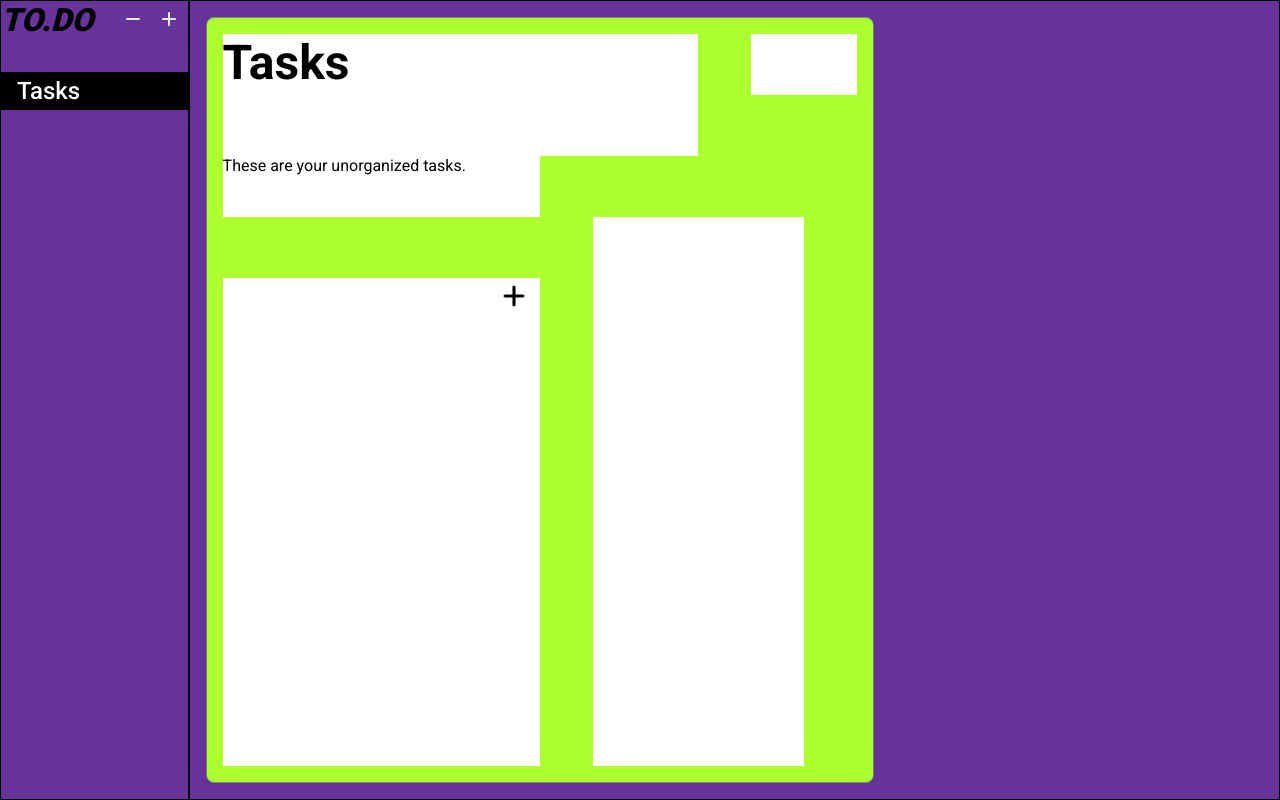
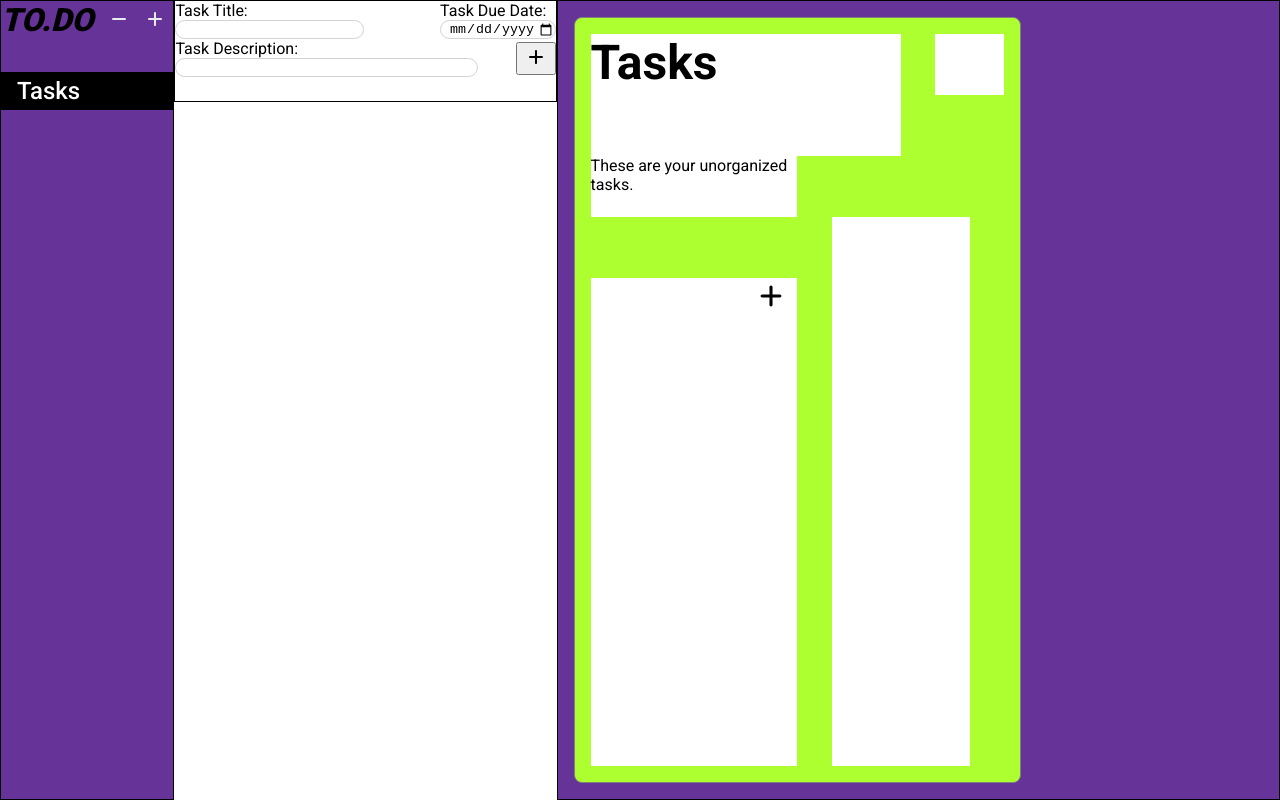
Before and after one commit to lvingonzales/To.do, a website built with webpack: page src/template.html in a window 1280 px wide. Built offline with nearby package versions, Linux system fonts and the light colour scheme.

Commit message:
testing new task form entry method

```diff
--- a/src/project-page.js
+++ b/src/project-page.js
@@ -141,7 +141,8 @@ class TaskCheckListTab {
 
         let titleLabel = document.createElement ('label');
         titleLabel.setAttribute ("for", "task-title");
-        titleLabel.textContent = this.task.title;
+        titleLabel.setAttribute ('contenteditable', "");
+        titleLabel.textContent = "New Task";
         element.append (titleLabel);
     }
 }
--- a/src/style-main.css
+++ b/src/style-main.css
@@ -57,3 +57,43 @@
 .project-notes {
     grid-area: 4 / 8 / 13 / 12;
 }
+
+#new-task-form {
+    height: 100px;
+    border: 1px solid;
+    width: 600px;
+}
+
+.form-fields {
+    display: grid;
+    grid-template-columns: repeat(6, 1fr);
+    grid-template-rows: repeat(2, 1fr);
+    align-items: center;
+}
+
+.form-fields > * {
+    display: flex;
+    flex-direction: column;
+}
+
+.form-fields > div > input{
+    border: 1px solid lightgray;
+    border-radius: 1rem;
+    padding-left: 0.5rem;
+}
+
+#form-title {
+    grid-area: 1 / 1 / 2 / 2;
+}
+
+#form-desc {
+    grid-area: 2 / 1 / 3 / 5;
+}
+
+#form-date {
+    grid-area: 1 / 4 / 2 / 7;
+}
+
+#form-submit {
+    grid-area: 2 / 6 / 3 / 7;
+}
--- a/src/template.html
+++ b/src/template.html
@@ -8,7 +8,29 @@
 </head>
 <body>
     <div class="container">
-
+        <div id="new-task-form">
+            <form action="" method="get" class="new-task-form">
+                <div class="form-fields">
+                    <div id="form-title">
+                        <label for="task-title">Task Title:</label>
+                        <input type="text" name="title" id="task-title" required />
+                    </div>
+                    <div id="form-desc">
+                        <label for="task-description">Task Description:</label>
+                        <input type="text" name="desc" id="task-description" />
+                    </div>
+                    <div id="form-date">
+                        <label for="task-date">Task Due Date:</label>
+                        <input type="date" name="date" id="task-date" />
+                    </div>
+                    <div id="form-submit">
+                        <button type="submit">
+                            <svg xmlns="http://www.w3.org/2000/svg" height="24px" viewBox="0 -960 960 960" width="24px" fill="black"><path d="M439.5-440H242.37q-17.03 0-28.76-11.76-11.74-11.76-11.74-28.83 0-17.06 11.74-28.74Q225.34-521 242.37-521H439.5v-197.13q0-17.03 11.76-28.76 11.76-11.74 28.83-11.74 17.06 0 28.74 11.74 11.67 11.73 11.67 28.76V-521h197.13q17.03 0 28.76 11.76 11.74 11.76 11.74 28.83 0 17.06-11.74 28.74Q734.66-440 717.63-440H520.5v197.13q0 17.03-11.76 28.76-11.76 11.74-28.83 11.74-17.06 0-28.74-11.74-11.67-11.73-11.67-28.76V-440Z"/></svg>
+                        </button>
+                    </div>
+                </div>
+            </form>
+        </div>
     </div>
 </body>
 </html>
```
